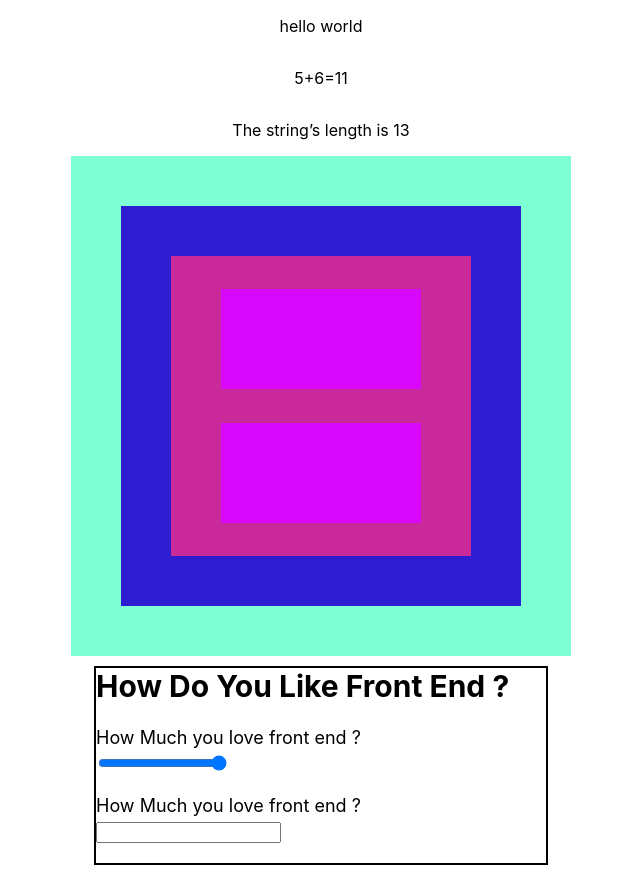
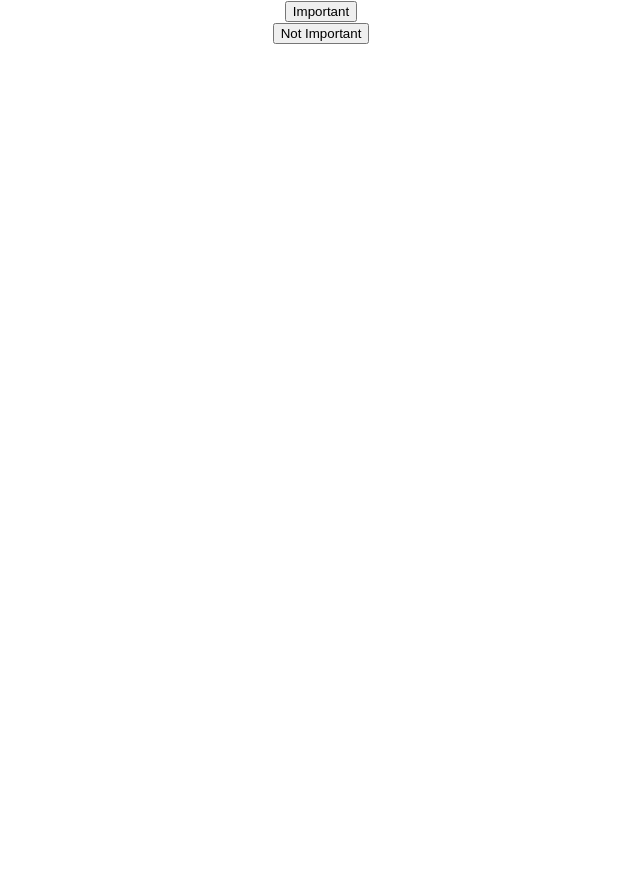
Before and after one commit to MahmoodIRAKE/React-Appleseed, a React (Create React App) app: page / in a window 1280 px wide. Shown: the whole page, without its empty margins (319-959 px from the left). After the commit the page ends 800 px from the top, so only its background shows below. Built offline with nearby package versions, Linux system fonts and the light colour scheme.

Commit message:
React Day2

```diff
--- a/src/App.js
+++ b/src/App.js
@@ -1,16 +1,17 @@
-import logo from './logo.svg';
-import './App.css';
-import Ex22 from './components/Ex2.2/2.2.jsx'
-import Box1 from './components/Ex3.1/box1.jsx'
-import Quiz from './components/Ex3.2.js/quiz.jsx';
-function App() {
-  return (
-    <div className="App">
-         <Ex22/>
-         <Box1/>
-         <Quiz/>
-    </div>
-  );
-}
+// import logo from './logo.svg';
+// import './App.css';
+// import Ex22 from './components/Ex2.2/2.2.jsx'
+// import Box1 from './components/Ex3.1/box1.jsx'
+// import Quiz from './components/Ex3.2.js/quiz.jsx';
 
-export default App;
+// function Mahmood() {
+//   return (
+//     <div className="App">
+//          <Ex22/>
+//          <Box1/>
+//          <Quiz/>
+//     </div>
+//   );
+// }
+
+// export default Mahmood;
--- /dev/null
+++ b/src/components/4.1/4.1.jsx
@@ -0,0 +1,8 @@
+import React from "react";
+
+const ButtonText=(props)=>{
+   return(<div className="buttontxt">
+         <button >{props.text}</button>
+   </div>);
+}
+export default ButtonText
--- a/src/index.js
+++ b/src/index.js
@@ -1,8 +1,27 @@
 import React from 'react';
 import ReactDOM from 'react-dom';
 import './index.css';
-import App from './App';
-import reportWebVitals from './reportWebVitals';
+import './App.css';
+import Ex22 from './components/Ex2.2/2.2.jsx'
+import Box1 from './components/Ex3.1/box1.jsx'
+import Quiz from './components/Ex3.2.js/quiz.jsx';
+import ButtonText from './components/4.1/4.1'
+
+
+function App() {
+
+  return (
+    <div className="App">
+      <ButtonText text="Important"/>
+      <ButtonText text="Not Important"/>
+    </div>
+  );
+}
+
+
+
+
+
 
 ReactDOM.render(
 
@@ -14,4 +33,4 @@ ReactDOM.render(
 // If you want to start measuring performance in your app, pass a function
 // to log results (for example: reportWebVitals(console.log))
 // or send to an analytics endpoint. Learn more: https://bit.ly/CRA-vitals
-reportWebVitals();
+// reportWebVitals();
```
